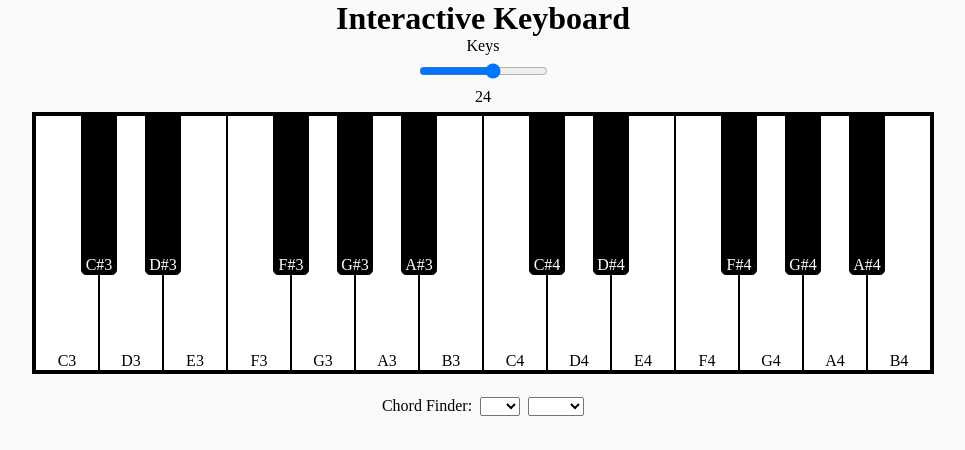
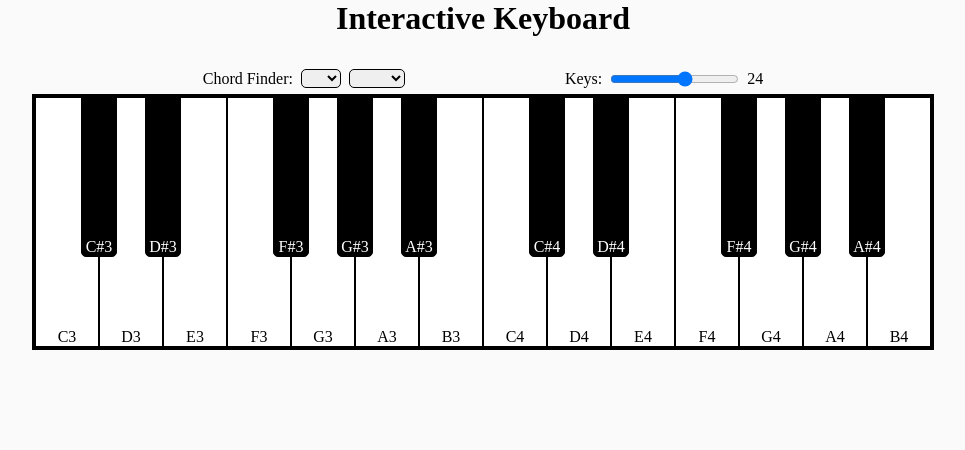
Before and after one commit to clay-bugg/FretTheory, a Nuxt app: page /interactive_keyboard in a window 1280 px wide. Shown: the top 450 px of the page, without its empty margins (157-1122 px from the left). Built offline with nearby package versions, Linux system fonts and the light colour scheme; a web font is replaced by a local one.

Commit message:
changed controls positions

```diff
--- a/components/Keyboard.vue
+++ b/components/Keyboard.vue
@@ -1,32 +1,10 @@
 <template>
   <div id="component">
 
-    <label for="keys-input">Keys</label>
-
-    <input id="keys-input"
-           v-model="keysAmount"
-           type="range"
-           step="1"
-           min="7"
-           max="36" />
-    <span id="keys-display">{{ keysAmount }}</span>
-
-    <div id="keyboard">
-      <div v-for="(key, index) in displayedKeys"
-           :key="key.note"
-           :class="[
-            'key', key.isSharp ? 'black' : 'white',
-             highlightedNotes.includes(key.note) ? 'highlighted' : '',
-             key.note.replace(/\d/, '') === selectedChord ? 'root-note' : ''
-           ]"
-           @mousedown="playNote(key.note)">
-        {{ key.note }}
-      </div>
-    </div>
+    <div id="controls">
 
       <div id="chord-select-container">
         <label for="chord-select">Chord Finder:</label>
-
         <select id="chord-select"
                 v-model="selectedChord">
           <option value="A">A</option>
@@ -42,7 +20,6 @@
           <option value="G">G</option>
           <option value="G#">G#</option>
         </select>
-
         <select id="chord-type-select"
                 v-model="selectedChordType">
           <option value="M">Major</option>
@@ -52,6 +29,31 @@
           <option value="m7">m7</option>
         </select>
       </div>
+      <div id="keys-select-container">
+        <label for="keys-input">Keys: </label>
+        <input id="keys-input"
+               v-model="keysAmount"
+               type="range"
+               step="1"
+               min="7"
+               max="36" />
+        <span id="keys-display">{{ keysAmount }}</span>
+      </div>
+    </div>
+
+    <div id="keyboard">
+      <div v-for="(key, index) in displayedKeys"
+           :key="key.note"
+           :class="[
+            'key', key.isSharp ? 'black' : 'white',
+             highlightedNotes.includes(key.note) ? 'highlighted' : '',
+             key.note.replace(/\d/, '') === selectedChord ? 'root-note' : ''
+           ]"
+           @mousedown="playNote(key.note)">
+        {{ key.note }}
+      </div>
+    </div>
+
   </div>
 </template>
 
@@ -176,11 +178,42 @@ export default {
 
 
 <style scoped>
+* {
+  margin: 0;
+  padding: 0;
+  box-sizing: border-box;
+}
+
 #component {
   display: flex;
   flex-direction: column;
   align-items: center;
-  gap: 0.4em;
+  gap: 0.4em;;
+}
+
+#controls {
+  display: flex;
+  align-items: center;
+  justify-content: space-between;
+  gap: 10em;
+}
+
+#chord-select-container {
+  display: flex;
+  place-items: center;
+  gap: 0.5em;
+}
+
+#chord-select-container select {
+  border: 1px solid black;
+  border-radius: 5px;
+}
+
+#keys-select-container {
+  display: flex;
+  justify-content: center;
+  align-items: center;
+  gap: 0.5em;
 }
 
 #keyboard {
@@ -201,16 +234,10 @@ export default {
   box-sizing: border-box;
 }
 
-.key:hover {
-  cursor: pointer;
-  filter: brightness(95%);
-}
-
 .white {
   width: 4em;
   z-index: 0;
   background-color: white;
-
 }
 
 .black {
@@ -225,19 +252,16 @@ export default {
   border-bottom-right-radius: 5px;
 }
 
-
+.key:hover {
+  cursor: pointer;
+  filter: brightness(95%);
+}
 
 .highlighted {
-  background-color: rgb(89, 120, 167);
+  background-color: rgb(118, 140, 174);
 }
 
 .root-note {
-  background-color: rgb(167, 74, 74) !important;
-}
-
-#chord-select-container {
-  display: flex;
-  place-items: center;
-  gap: 0.5em;
+  background-color: rgb(176, 65, 65) !important;
 }
 </style>
--- a/pages/interactive_keyboard.vue
+++ b/pages/interactive_keyboard.vue
@@ -12,6 +12,7 @@
   flex-direction: column;
   align-items: center;
   height: 100vh;
+  gap: 2em;
 }
 
 h1 {
```
Lines whose indentation alone changed are shown as unchanged.
